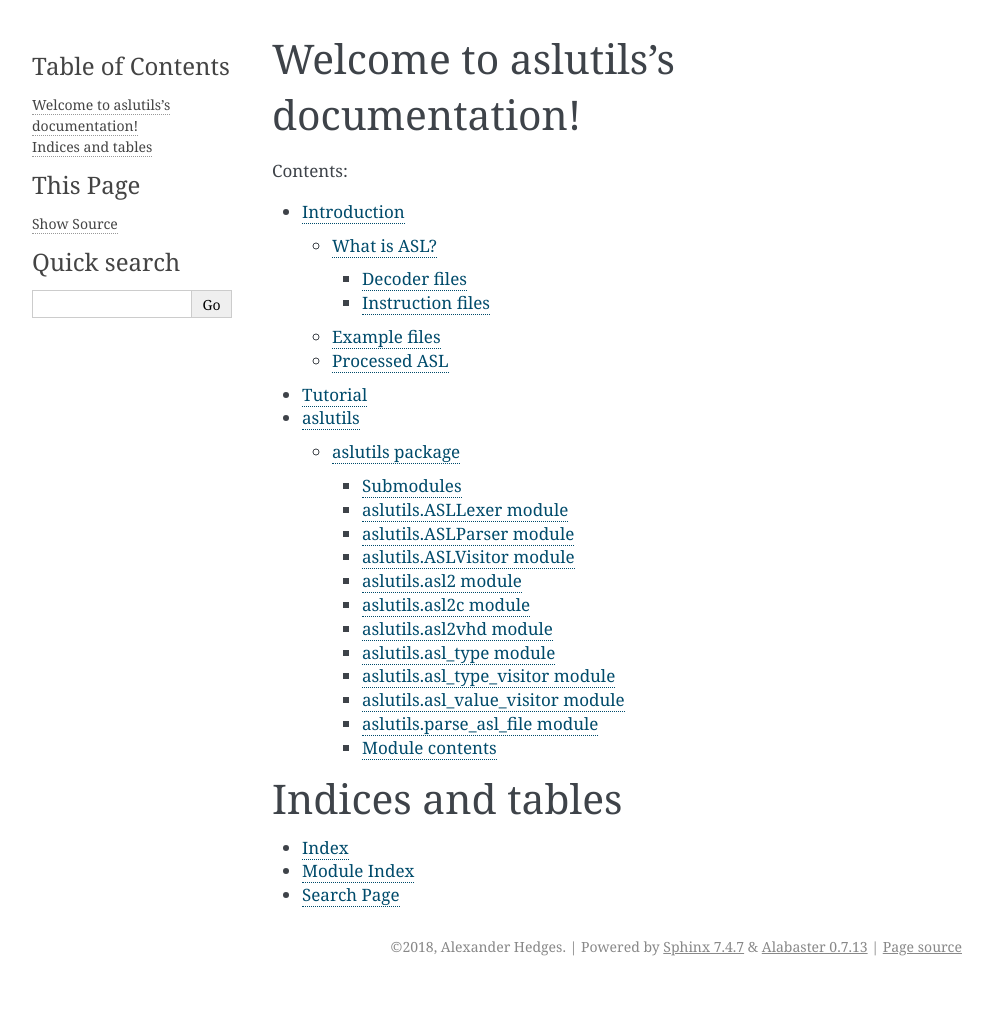
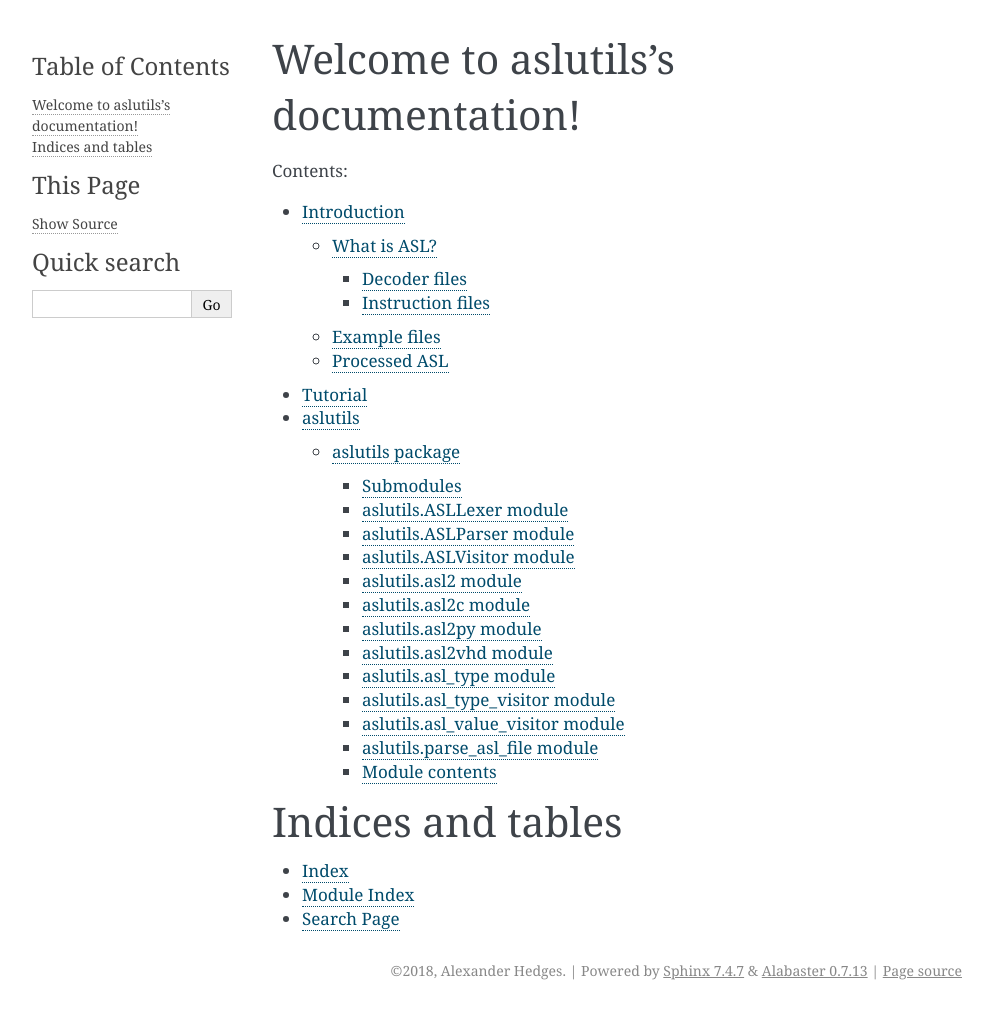
Before and after one commit to alehed/aslutils, a Sphinx documentation site: the page built from docs/source/index.rst, in a window 1280 px wide. Shown: the whole page, without its empty margins (148-1140 px from the left). Built offline with Sphinx 7.4.7, drawn with Linux system fonts in a browser that asks for light colours; before the commit the page ends 986 px from its top, so only the background shows below that.

Commit message:
Update the documentation

```diff
--- a/docs/source/aslutils.rst
+++ b/docs/source/aslutils.rst
@@ -40,6 +40,14 @@
 ---------------------
 
 .. automodule:: aslutils.asl2c
+    :members:
+    :undoc-members:
+    :show-inheritance:
+
+aslutils.asl2py module
+----------------------
+
+.. automodule:: aslutils.asl2py
     :members:
     :undoc-members:
     :show-inheritance:
```
